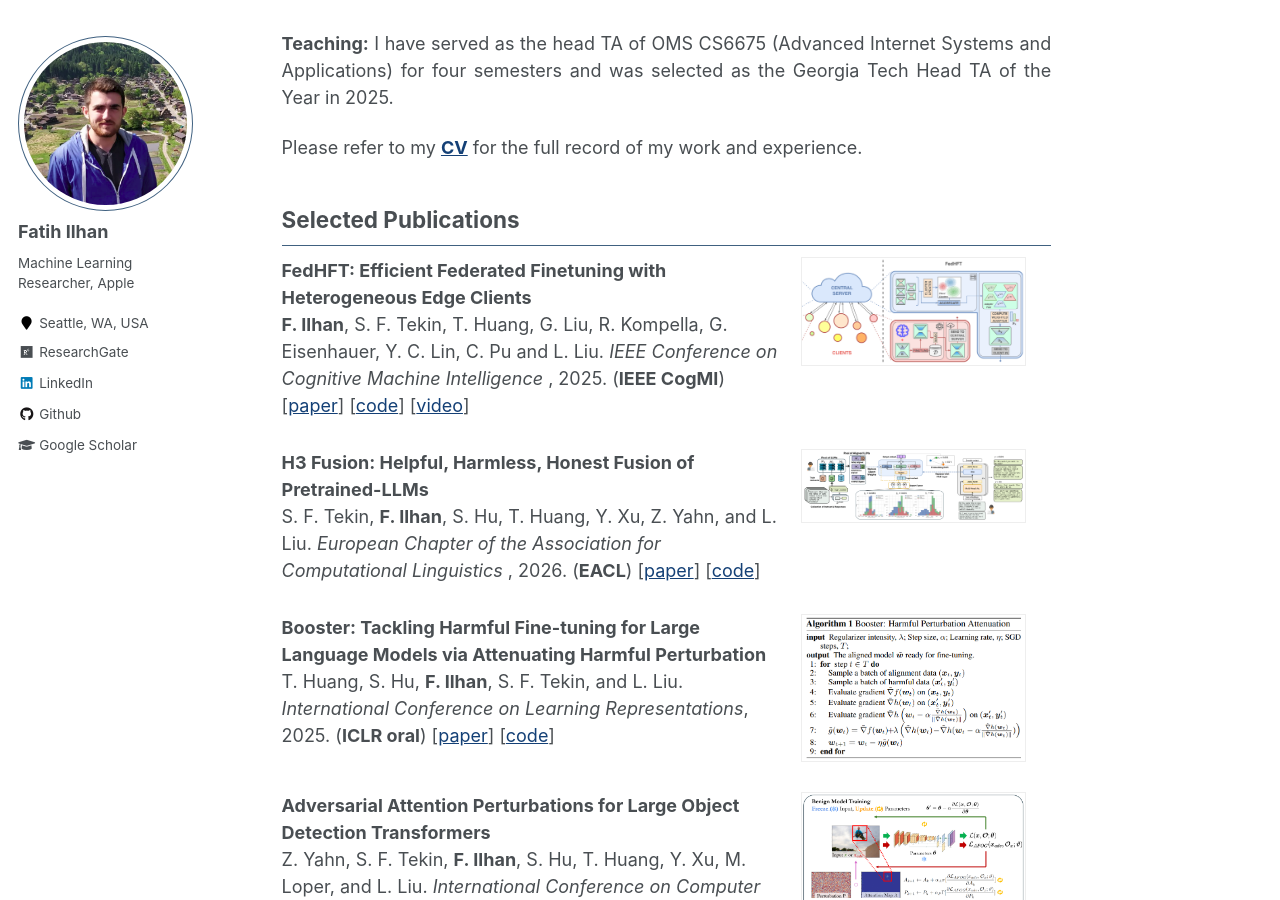
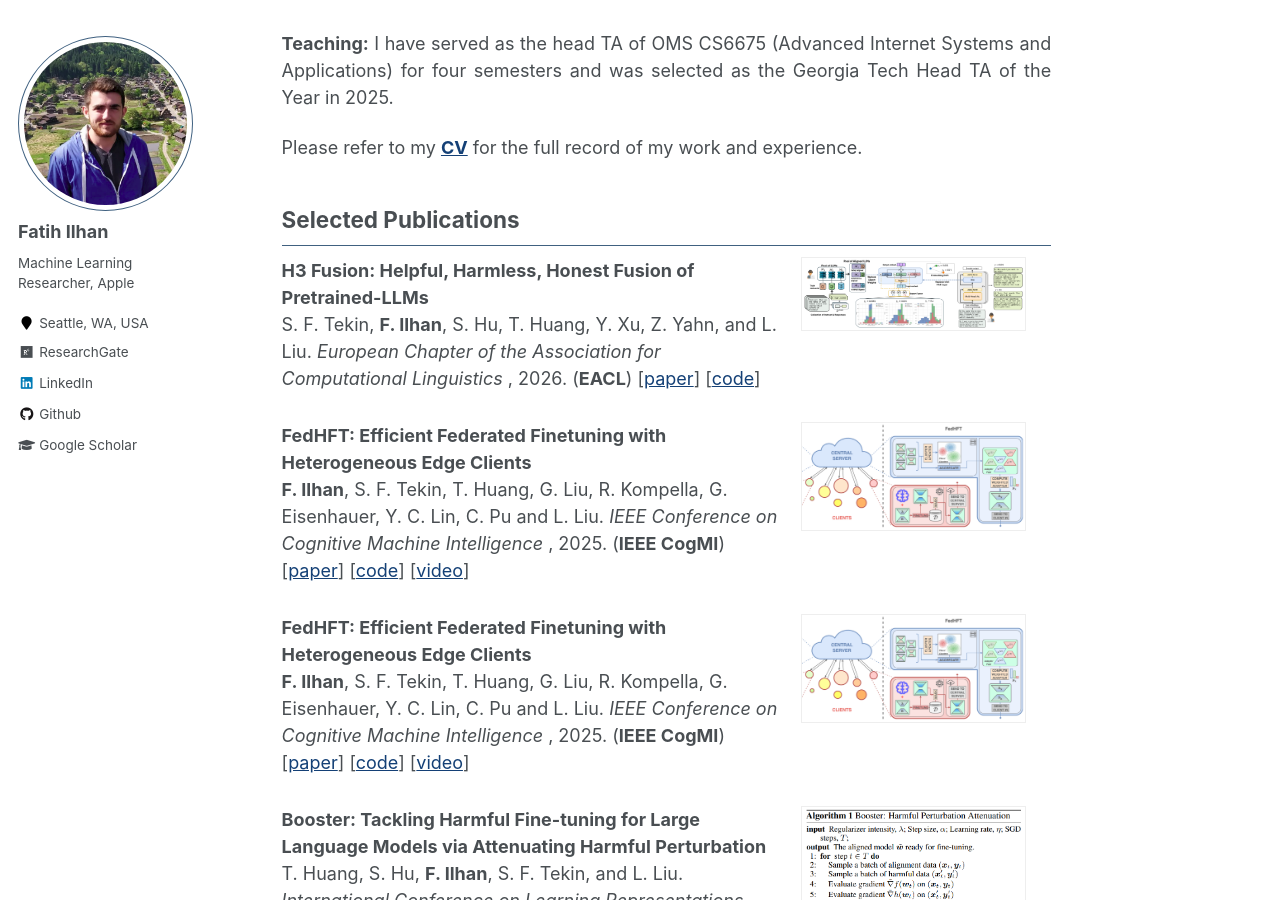
Before and after one commit to fatih-ilhan/fatih-ilhan.github.io, a Jekyll site: the page built from _pages/about.md, in a window 1280 px wide and 900 px high, scrolled down 482 px. Built offline with Jekyll 4.4.1, drawn with Linux system fonts in a browser that asks for light colours.

Commit message:
Update about.md

```diff
--- a/_pages/about.md
+++ b/_pages/about.md
@@ -24,6 +24,17 @@ redirect_from:
 
 <div style="display: flex; align-items: flex-start; margin-bottom: 30px;">
   <div style="flex: 2; padding-right: 20px;">
+    <b>H3 Fusion: Helpful, Harmless, Honest Fusion of Pretrained-LLMs</b><br>
+    S. F. Tekin, <b>F. Ilhan</b>, S. Hu, T. Huang, Y. Xu, Z. Yahn, and L. Liu.
+    <i>European Chapter of the Association for Computational Linguistics </i>, 2026. (<b>EACL</b>) [<a href="https://openreview.net/pdf?id=RJ5a0hfkmQ">paper</a>] [<a href="https://github.com/git-disl/h3fusion">code</a>]
+  </div>
+  <div style="flex: 1;">
+    <img src="files/paper_imgs/h3fusion.png" alt="" style="max-width: 90%; border: 1px solid #eee;">
+  </div>
+</div>
+
+<div style="display: flex; align-items: flex-start; margin-bottom: 30px;">
+  <div style="flex: 2; padding-right: 20px;">
     <b>FedHFT: Efficient Federated Finetuning with Heterogeneous Edge Clients</b><br>
     <b>F. Ilhan</b>, S. F. Tekin, T. Huang, G. Liu, R. Kompella, G. Eisenhauer, Y. C. Lin, C. Pu and L. Liu.
     <i>IEEE Conference on Cognitive Machine Intelligence </i>, 2025. (<b>IEEE CogMI</b>) [<a href="https://arxiv.org/abs/2510.14054">paper</a>] [<a href="https://github.com/git-disl/FedHFT">code</a>] [<a href="https://gtvault-my.sharepoint.com/:p:/g/personal/filhan3_gatech_edu/EZ1mEF8trdlNrJ__raLQkhoB3_byHED7auLQyK3DoLKDdQ?e=SNn6Me">video</a>]
@@ -35,12 +46,12 @@ redirect_from:
 
 <div style="display: flex; align-items: flex-start; margin-bottom: 30px;">
   <div style="flex: 2; padding-right: 20px;">
-    <b>H3 Fusion: Helpful, Harmless, Honest Fusion of Pretrained-LLMs</b><br>
-    S. F. Tekin, <b>F. Ilhan</b>, S. Hu, T. Huang, Y. Xu, Z. Yahn, and L. Liu.
-    <i>European Chapter of the Association for Computational Linguistics </i>, 2026. (<b>EACL</b>) [<a href="https://openreview.net/pdf?id=RJ5a0hfkmQ">paper</a>] [<a href="https://github.com/git-disl/h3fusion">code</a>]
+    <b>FedHFT: Efficient Federated Finetuning with Heterogeneous Edge Clients</b><br>
+    <b>F. Ilhan</b>, S. F. Tekin, T. Huang, G. Liu, R. Kompella, G. Eisenhauer, Y. C. Lin, C. Pu and L. Liu.
+    <i>IEEE Conference on Cognitive Machine Intelligence </i>, 2025. (<b>IEEE CogMI</b>) [<a href="https://arxiv.org/abs/2510.14054">paper</a>] [<a href="https://github.com/git-disl/FedHFT">code</a>] [<a href="https://gtvault-my.sharepoint.com/:p:/g/personal/filhan3_gatech_edu/EZ1mEF8trdlNrJ__raLQkhoB3_byHED7auLQyK3DoLKDdQ?e=SNn6Me">video</a>]
   </div>
   <div style="flex: 1;">
-    <img src="files/paper_imgs/h3fusion.png" alt="" style="max-width: 90%; border: 1px solid #eee;">
+    <img src="files/paper_imgs/fedhft.png" alt="" style="max-width: 90%; border: 1px solid #eee;">
   </div>
 </div>
 
```
